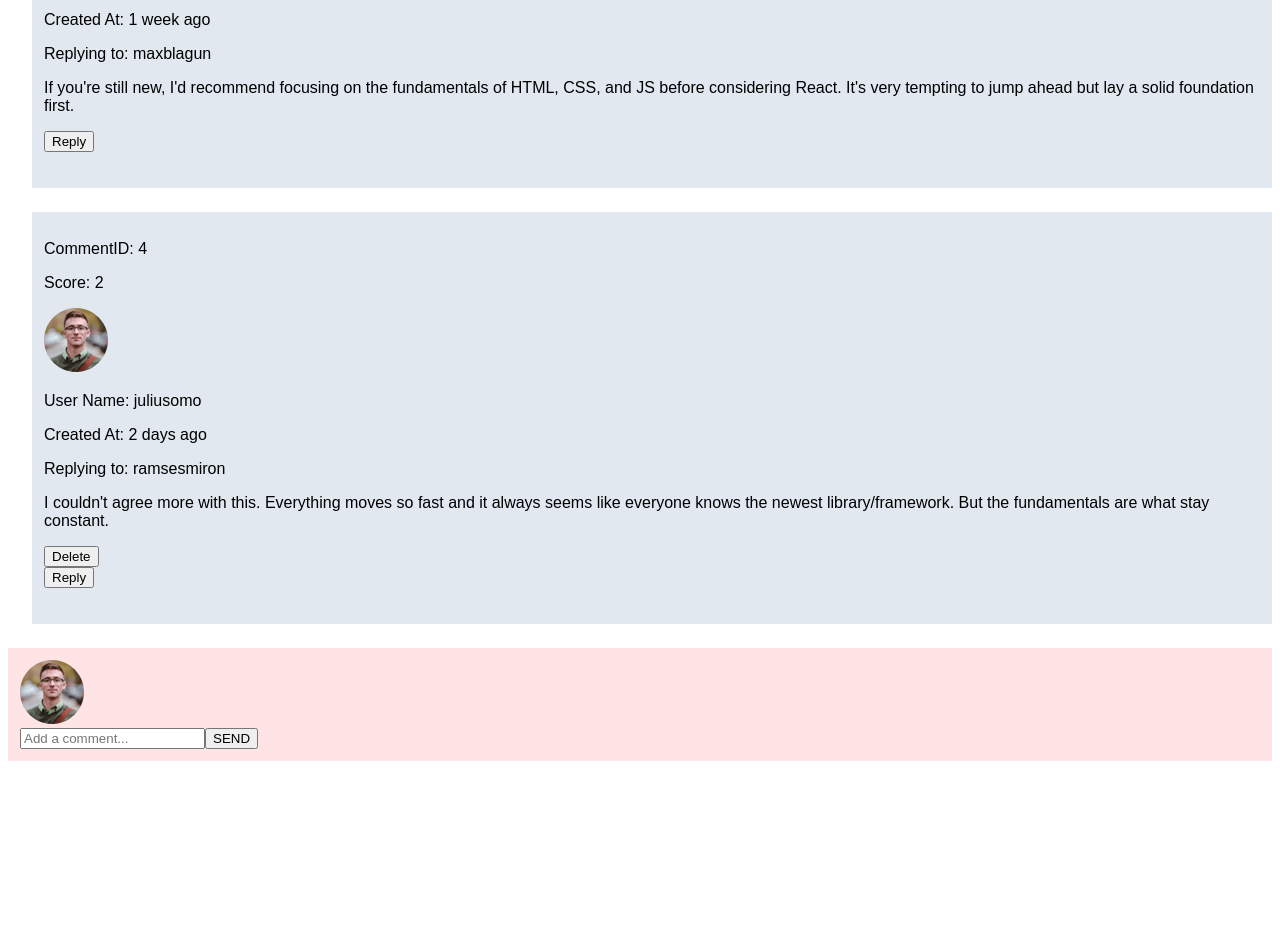
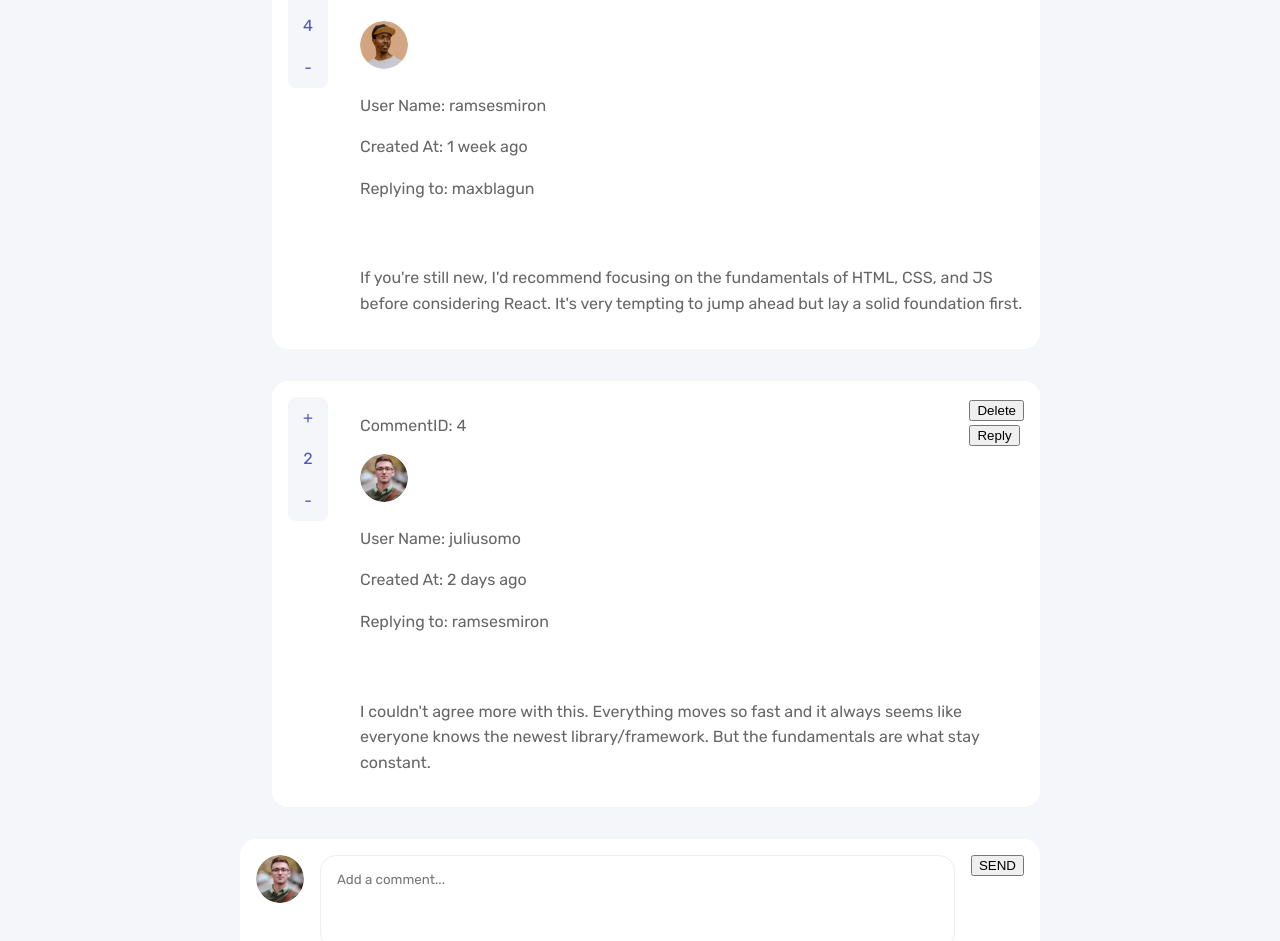
Before and after one commit to philval/react-typescript-comments-component, a React (Create React App) app: page / in a window 1280 px wide. Shown: the part 1045-1986 px from the top of the page. Before the commit the page ends 1830 px from the top, so only its background shows below. Built offline with nearby package versions, Linux system fonts and the light colour scheme.

Commit message:
Add initial CSS

```diff
--- a/src/components/Comment.tsx
+++ b/src/components/Comment.tsx
@@ -21,21 +21,25 @@ export default function Comment({
   }
 
   return (
-    <div key={comment.id}>
-      <div
-        style={{
-          backgroundColor: "#e2e8f0",
-          padding: 12,
-          marginBottom: 24
-        }}
-      >
+    <div key={comment.id} className="card-container">
+      <div className="card-score">
+        <div className="card-score-widget">
+          <div>+</div>
+          <p>{comment.score}</p>
+          <div>-</div>
+        </div>
+      </div>
+      <div className="card-user">
         <p>CommentID: {comment.id}</p>
-        <p>Score: {comment.score}</p>
         <img alt="avatar" src={comment.user.image.png}></img>
         <p>User Name: {comment.user.username}</p>
         <p>Created At: {comment.createdAt}</p>
-        <p>{comment.replyingTo && <p>Replying to: {comment.replyingTo}</p>}</p>
+        {comment.replyingTo && <p>Replying to: {comment.replyingTo}</p>}
+      </div>
+      <div className="card-comment">
         <p>{comment.content}</p>
+      </div>
+      <div className="card-actions">
         {comment.user.username === currentUser.username && (
           <button
             onClick={handleDelete}
@@ -52,11 +56,7 @@ export default function Comment({
           />
         </div>
       </div>
-      <div
-        style={{
-          marginLeft: 24
-        }}
-      >
+      <div className="card-replies">
         {comment.replies &&
           comment.replies.map((reply: IComment) => (
             // call </Comment /> recursively...
--- a/src/components/NewCommentForm.tsx
+++ b/src/components/NewCommentForm.tsx
@@ -9,7 +9,7 @@ export default function NewCommentForm({
 }: NewCommentFormProps): JSX.Element {
   const [newComment, setNewComment] = useState<string>("");
 
-  const handleChange = (e: React.ChangeEvent<HTMLInputElement>) => {
+  const handleChange = (e: React.ChangeEvent<HTMLTextAreaElement>) => {
     setNewComment(e.target.value);
   };
 
@@ -21,27 +21,26 @@ export default function NewCommentForm({
 
   return (
     <>
-      <div
-        style={{
-          backgroundColor: "#ffe4e6",
-          padding: 12,
-          marginBottom: 24
-        }}
-      >
+      <div className="new-comment-container">
+        {/* <div className="new-comment-avatar"> */}
         <img src="images/avatars/image-juliusomo.png" alt="avatar"></img>
-        <form onSubmit={handleSubmit}>
-          <input
-            type="text"
+        {/* </div> */}
+
+        {/* <div className="new-comment-form"> */}
+        <form className="new-comment-form" onSubmit={handleSubmit}>
+          <textarea
             placeholder="Add a comment..."
             value={newComment}
             onChange={handleChange}
             data-cy="inputNewComment"
+            rows={4}
           />
           <button type="submit" data-cy="submitNewComment">
             SEND
           </button>
         </form>
       </div>
+      {/* </div> */}
     </>
   );
 }
--- a/src/components/ReplyForm.tsx
+++ b/src/components/ReplyForm.tsx
@@ -31,11 +31,7 @@ export default function ReplyForm({
 
   return (
     <>
-      <button
-        style={{ marginBottom: 24 }}
-        onClick={handleToggleReply}
-        data-cy={`toggleReply-${commentID}`}
-      >
+      <button onClick={handleToggleReply} data-cy={`toggleReply-${commentID}`}>
         Reply
       </button>
       {toggleReply && (
--- a/src/styles.css
+++ b/src/styles.css
@@ -1,4 +1,108 @@
+body {
+  margin: 0;
+  padding: 0;
+  color: #666;
+  line-height: 1.6;
+}
+
+img {
+  border-radius: 50%;
+  width: 3rem;
+  height: 3rem;
+}
+
 .App {
-  font-family: sans-serif;
+  font-family: "Rubik", sans-serif;
   text-align: left;
+  background-color: #f5f6fa;
 }
+
+.app-container {
+  max-width: 800px;
+  margin: 0 auto;
+  padding: 4rem 0;
+}
+
+/* cards */
+
+.card-container {
+  display: grid;
+  grid-template-columns: auto 1fr 1fr auto;
+  grid-template-rows: auto auto auto;
+  grid-auto-flow: row;
+  grid-template-areas:
+    "Score User User Actions"
+    "Score Comment Comment Comment"
+    "Replies Replies Replies Replies";
+}
+
+.card-score {
+  grid-area: Score;
+  width: 2.5rem;
+  background-color: white;
+  padding: 1rem;
+  border-radius: 1rem 0 0 1rem;
+}
+
+.card-score-widget {
+  border-radius: 0.5rem;
+  padding: 0.5rem;
+  background-color: #f5f6fa;
+  color: #5457b4;
+  text-align: center;
+}
+.card-user {
+  grid-area: User;
+  background-color: white;
+  padding: 1rem;
+}
+
+.card-actions {
+  grid-area: Actions;
+  background-color: white;
+  padding: 1rem;
+  border-radius: 0 1rem 0 0;
+}
+
+.card-comment {
+  grid-area: Comment;
+  background-color: white;
+  padding: 1rem;
+  border-radius: 0 0 1rem 0;
+}
+
+.card-replies {
+  grid-area: Replies;
+  padding-top: 2rem;
+  padding-left: 2rem;
+}
+
+/* new comments */
+
+.new-comment-container {
+  display: flex;
+  gap: 1rem;
+  background-color: white;
+  border-radius: 1rem;
+  padding: 1rem;
+}
+
+.new-comment-form {
+  display: flex;
+  gap: 1rem;
+  width: 100%;
+  align-items: flex-start;
+}
+
+textarea {
+  border: solid 1px #eee;
+  border-radius: 1rem;
+  padding: 1rem;
+  width: 100%;
+  resize: none;
+  font-family: inherit;
+}
+
+textarea:focus-visible {
+  outline: #5457b4 auto 1px;
+}
```
Also changed, not shown: src/components/CommentReply.tsx (+14 -8 lines).
